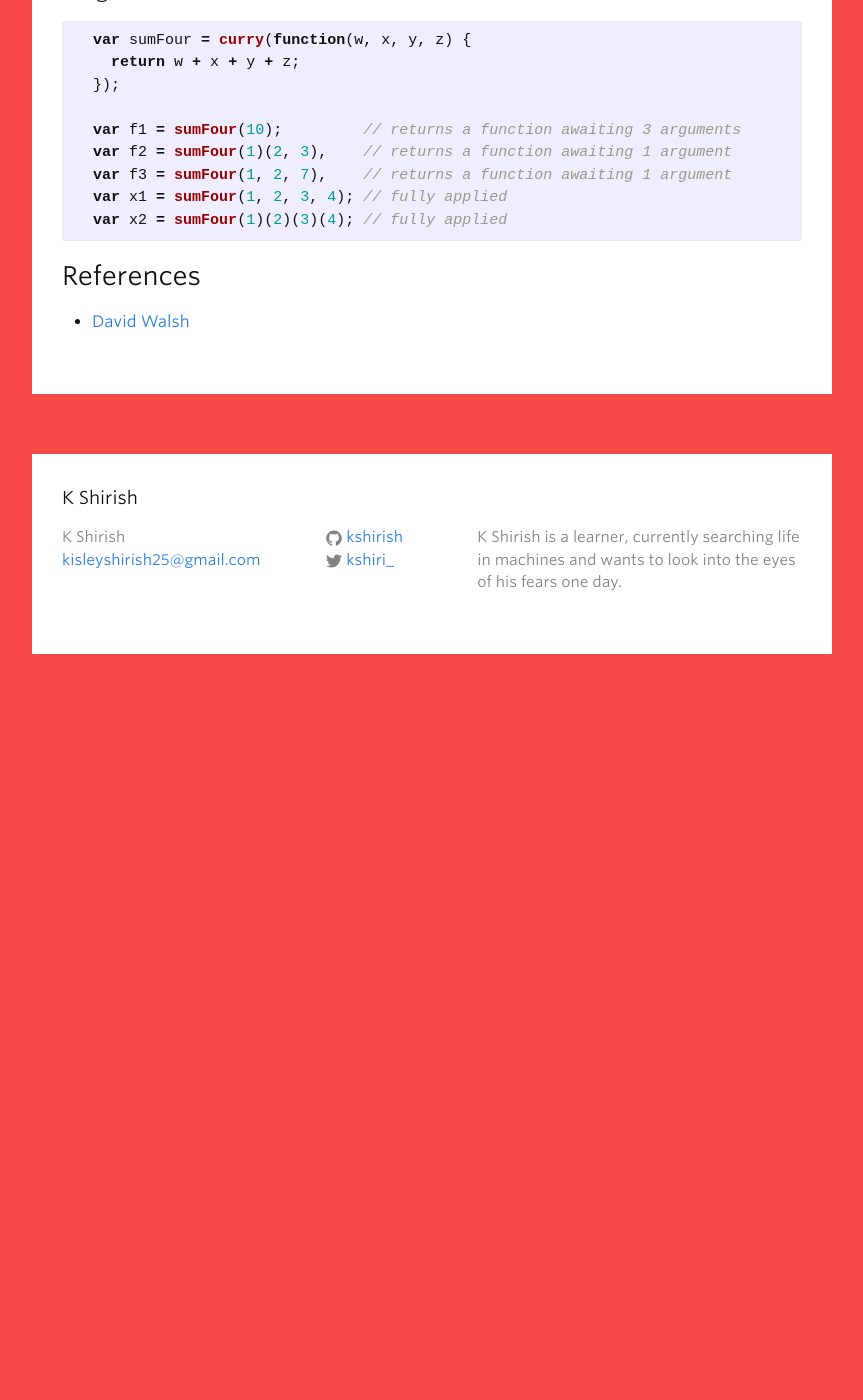
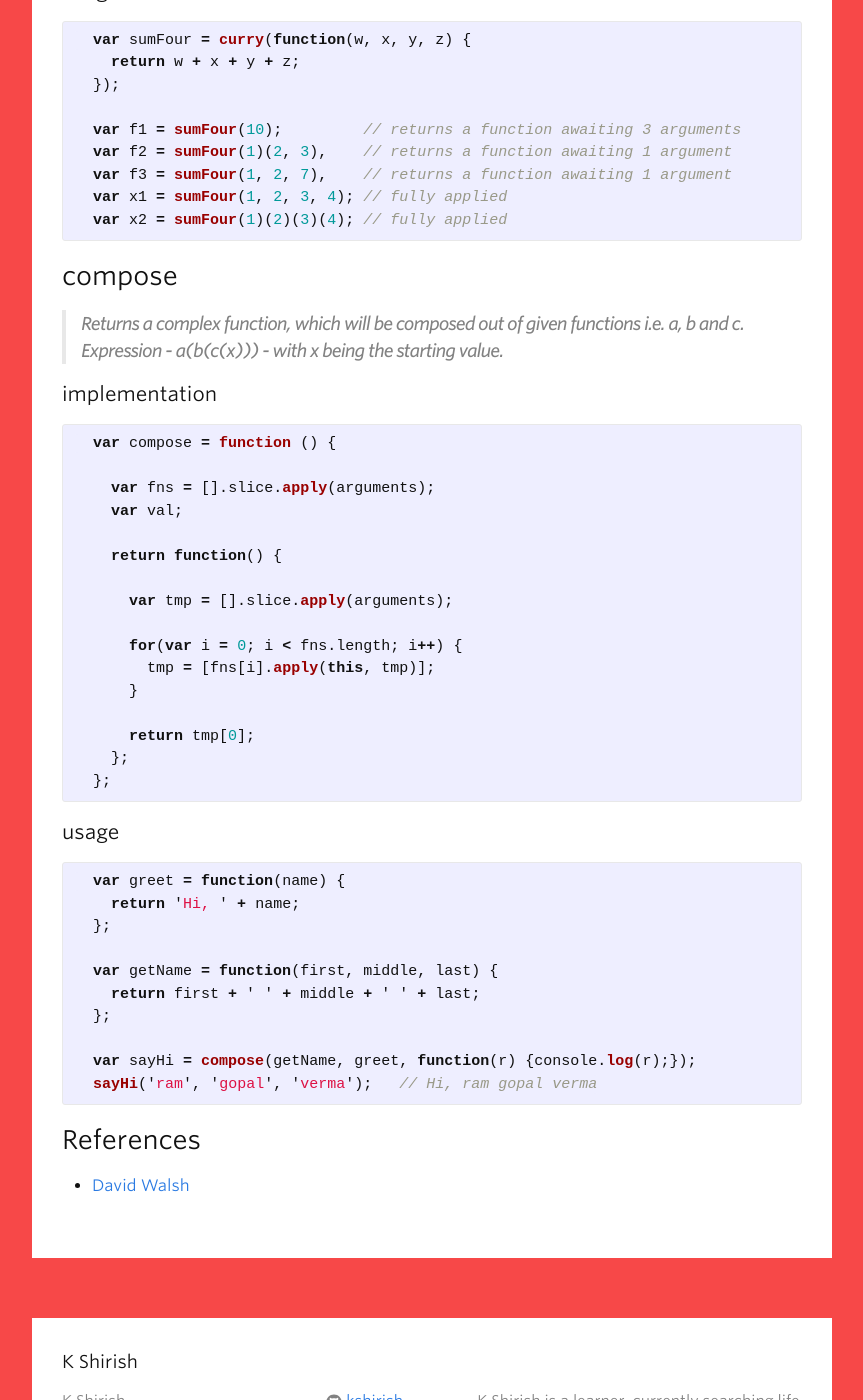
Before and after one commit to kshirish/kshirish.github.io, a Jekyll site: the page built from _posts/2016-03-27-essential-functions.md, in a window 1280 px wide and 1400 px high, scrolled down 3063 px. Shown: the whole window, without its empty margins (208-1071 px from the left). Built offline with Jekyll 4.4.1, drawn with Linux system fonts in a browser that asks for light colours; comment, search, counter and statistics services are not loaded; before the commit the page ends 3747 px from its top, so only the background shows below that.

Commit message:
add compose function --skip-ci

```diff
--- a/_posts/2016-03-27-essential-functions.md
+++ b/_posts/2016-03-27-essential-functions.md
@@ -140,5 +140,44 @@ categories: js
 
 {% endhighlight %}
 
+### compose
+> Returns a complex function, which will be composed out of given functions i.e. a, b and c.
+> Expression - a(b(c(x))) - with x being the starting value.
+>
+
+#### implementation
+{% highlight javascript %}
+  var compose = function () {
+
+    var fns = [].slice.apply(arguments);
+    var val;
+
+    return function() {
+
+      var tmp = [].slice.apply(arguments);
+
+      for(var i = 0; i < fns.length; i++) {
+        tmp = [fns[i].apply(this, tmp)];
+      }
+
+      return tmp[0];
+    };
+  };
+{% endhighlight %}
+
+#### usage
+{% highlight javascript %}
+  var greet = function(name) {
+    return 'Hi, ' + name;
+  };
+
+  var getName = function(first, middle, last) {
+    return first + ' ' + middle + ' ' + last;
+  };
+
+  var sayHi = compose(getName, greet, function(r) {console.log(r);});
+  sayHi('ram', 'gopal', 'verma');   // Hi, ram gopal verma
+{% endhighlight %}
+
 ### References
 - [David Walsh](https://davidwalsh.name/essential-javascript-functions)
```
Also changed, not shown: 2 other files.
